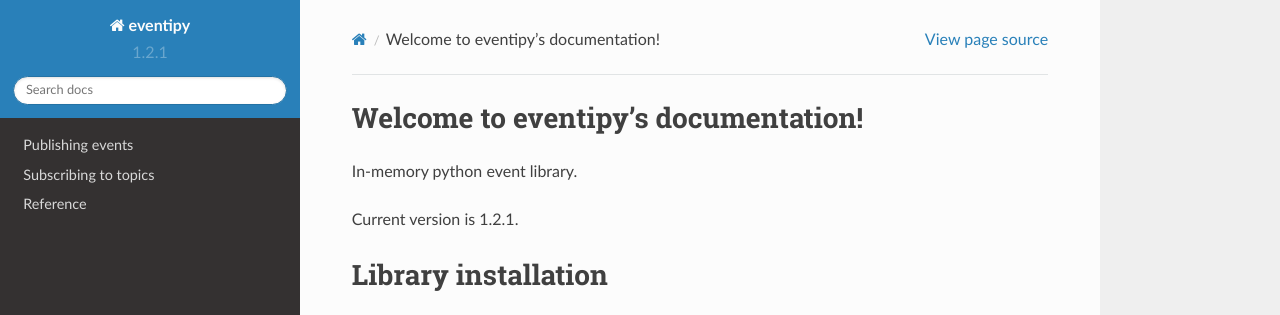
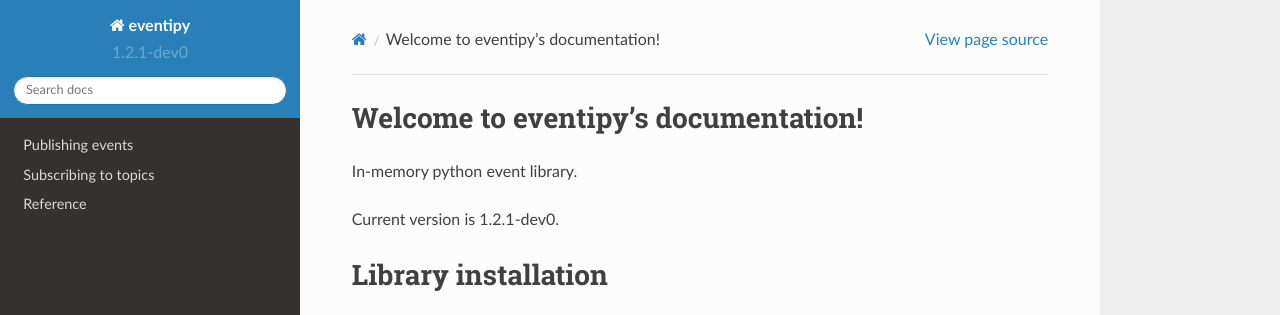
Before and after one commit to JonatanMartens/eventipy, a Sphinx documentation site: the page built from docs/index.rst, in a window 1280 px wide and 1288 px high. Shown: the top 315 px of the window. Built offline with Sphinx 7.4.7 and the Read the Docs theme 2.0.0, drawn with Linux system fonts in a browser that asks for light colours.

Commit message:
Bump version: 1.2.1 → 1.2.1-dev0

```diff
--- a/docs/conf.py
+++ b/docs/conf.py
@@ -24,7 +24,7 @@ copyright = '2020, Jonatan Martens'
 author = 'Jonatan Martens'
 
 # The full version, including alpha/beta/rc tags
-release = '1.2.1'
+release = '1.2.1-dev0'
 
 # -- General configuration ---------------------------------------------------
 
@@ -57,4 +57,4 @@ html_theme = 'sphinx_rtd_theme'
 # so a file named "default.css" will overwrite the builtin "default.css".
 html_static_path = []
 
-version = "1.2.1"
+version = "1.2.1-dev0"
--- a/eventipy/__init__.py
+++ b/eventipy/__init__.py
@@ -1,4 +1,4 @@
 from eventipy.event import Event
 from eventipy.event_stream import events
 
-__version__ = "1.2.1"
+__version__ = "1.2.1-dev0"
--- a/setup.py
+++ b/setup.py
@@ -1,6 +1,6 @@
 import setuptools
 
-version = "1.2.1"
+version = "1.2.1-dev0"
 
 with open("README.md", "r") as fh:
     long_description = fh.read()
```
Also changed, not shown: .bumpversion.cfg.
